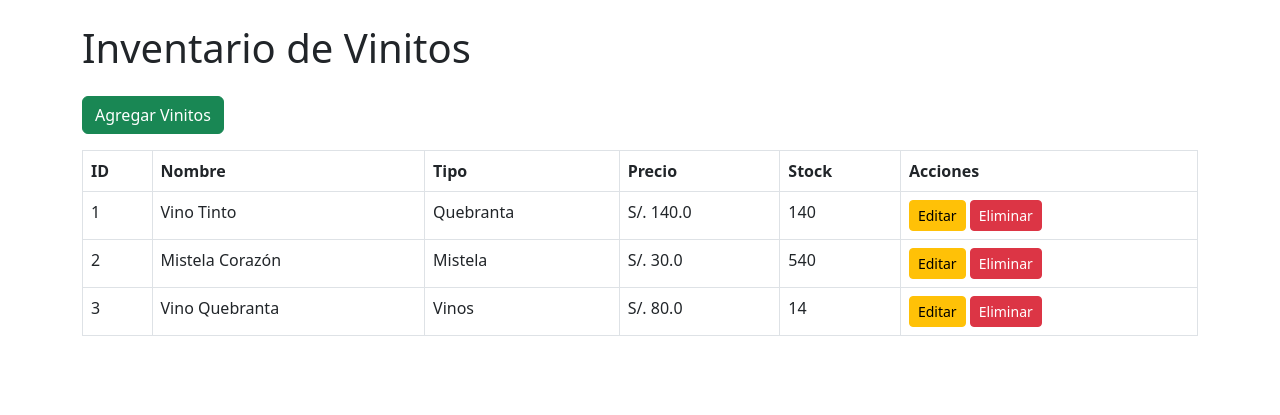
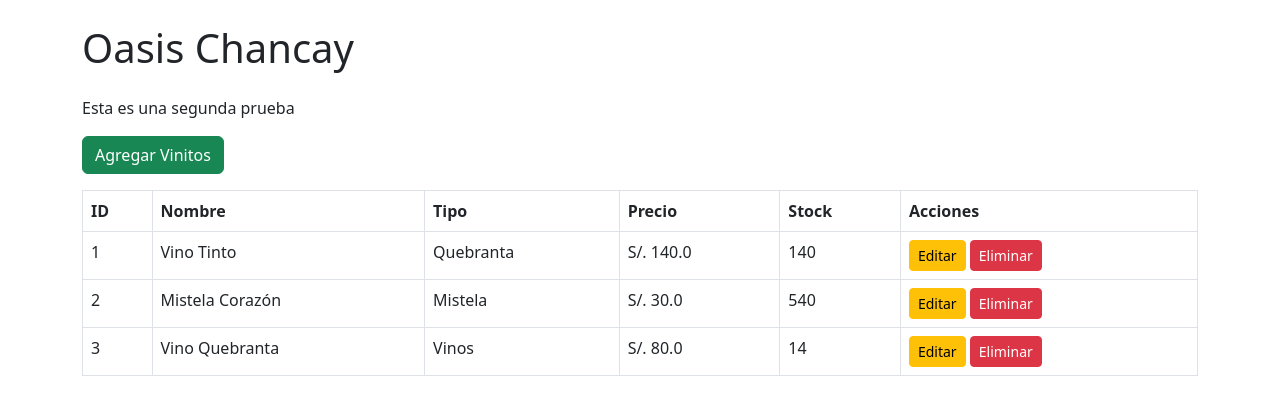
Before and after one commit to fredoinsilico/vinedo-app, a Flask app: page / in a window 1280 px wide. Shown: the top 415 px of the page. Run offline with Flask 3, Linux system fonts and the light colour scheme.

Commit message:
Se hace una 2da prueba modificando el hmtl

```diff
--- a/templates/index.html
+++ b/templates/index.html
@@ -5,7 +5,8 @@
   <link rel="stylesheet" href="https://cdn.jsdelivr.net/npm/bootstrap@5.3.0/dist/css/bootstrap.min.css">
 </head>
 <body class="container mt-4">
-  <h1 class="mb-4">Inventario de Vinitos</h1>
+  <h1 class="mb-4">Oasis Chancay</h1>
+  <p>Esta es una segunda prueba</p>
   <a href="/agregar" class="btn btn-success mb-3">Agregar Vinitos</a>
   <table class="table table-bordered">
     <thead>
```
